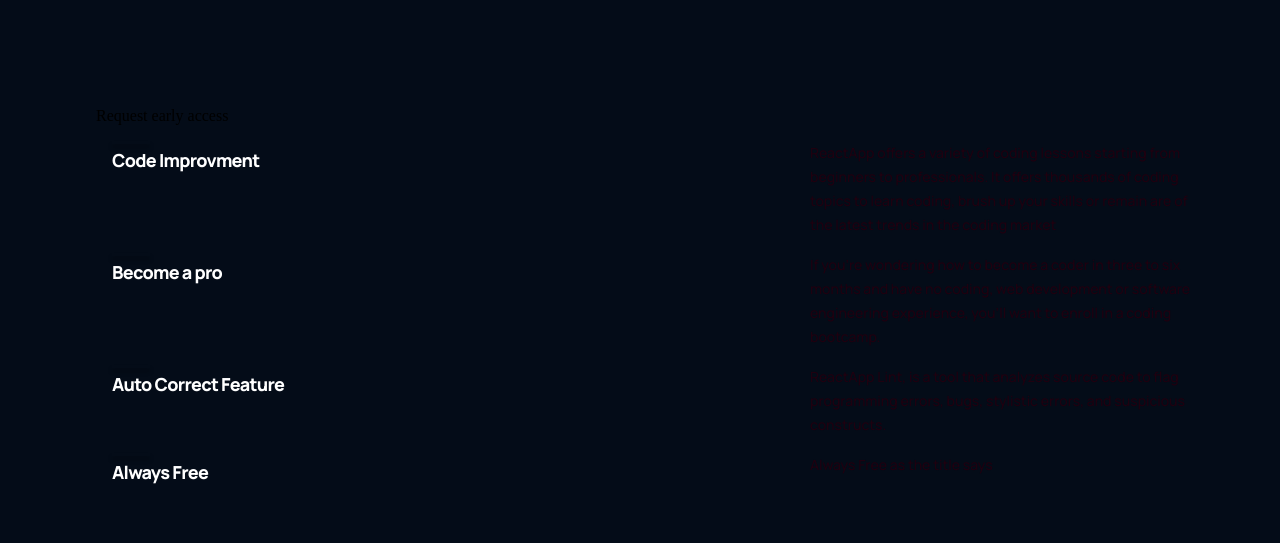
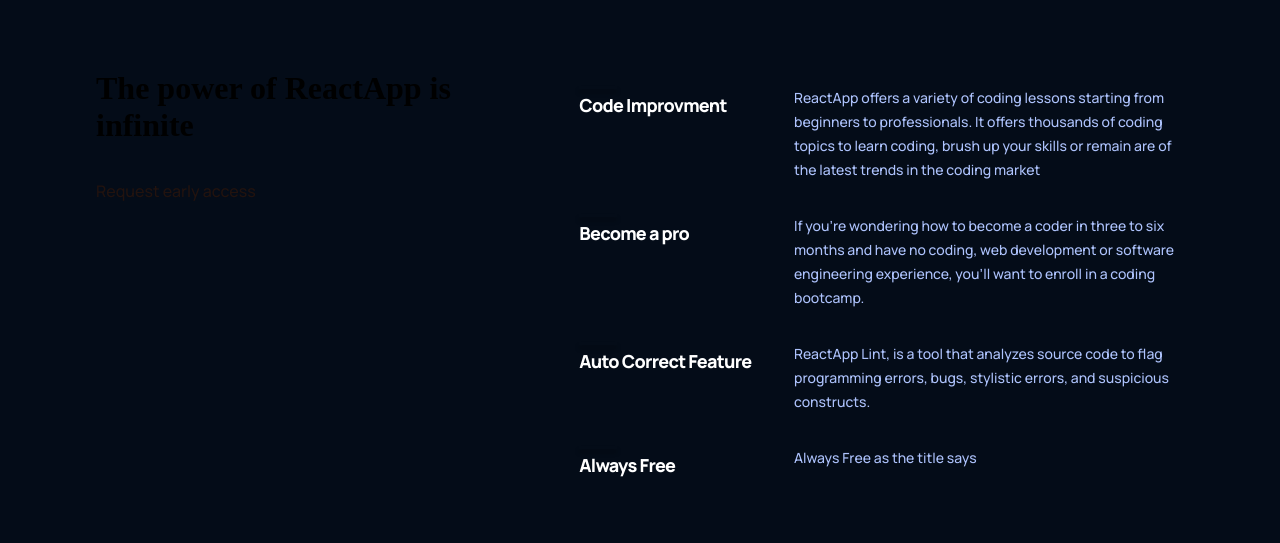
Before and after one commit to Thebks/reactapp, a React (Create React App) app: page / in a window 1280 px wide. Shown: the part 1654-2197 px from the top of the page. Built offline with nearby package versions, Linux system fonts and the light colour scheme.

Commit message:
WIP features

```diff
--- a/src/App.css
+++ b/src/App.css
@@ -41,7 +41,7 @@
     background: var(--gradient--text);
     background-clip: text;
     -webkit-background-clip: text;
-    -webkit-text-fill-color: transparent;
+    /*-webkit-text-fill-color: transparent;*/
 }
 
 .section__padding {
@@ -57,10 +57,7 @@
     animation: scale-up-center 0.4s cubic-bezier(0.390, 0.575, 0.565, 1.000) both;
 }
 
-/*.slide-top {
-    -webkit-animation: slide-top 0.5s cubic-bezier(0.250, 0.460, 0.450, 0.940) both;
-    animation: slide-top 0.5s cubic-bezier(0.250, 0.460, 0.450, 0.940) both;
-} */
+
 
 @-webkit-keyframes slide-top {
     0% {
--- a/src/containers/features/Features.jsx
+++ b/src/containers/features/Features.jsx
@@ -25,10 +25,10 @@
     return (
         <div className='reactapp__features section__padding'>
             <div className='reactapp__features-heading'>
-                <h1 className='gradient__text'> The power of ReactApp is infinite</h1>
+                <h1> The power of ReactApp is infinite</h1>
                 <p>Request early access</p>
             </div>
-            <div className='reactapp_feature-container'>
+            <div className='reactapp__features-container'>
                 {reactAppFeatures.map((item, index) => (
                     <Feature title={item.title} text={item.text} key={item.title + index} />
                 ))}
--- a/src/containers/features/features.css
+++ b/src/containers/features/features.css
@@ -0,0 +1,40 @@
+.reactapp__features {
+    width: 100%;
+    display: flex;
+    justify-content: space-between;
+    flex-direction: row;
+}
+
+.reactapp__features-heading {
+    flex: 1;
+    display: flex;
+    justify-content: flex-start;
+    align-items: flex-start;
+    flex-direction: column;
+    text-align: left;
+    margin-right: 5rem;
+}
+
+reactapp__features-heading h1 {
+    font-size: 36px;
+    line-height: 45px;
+    font-weight: 800;
+    font-family: var(--font-family);
+}
+
+.reactapp__features-heading p {
+    color: var(--color-subtext);
+    font-size: 16px;
+    line-height: 30px;
+    font-weight: 500;
+    font-family: var(--font-family);
+    margin-top: 2rem;
+}
+
+.reactapp__features-container {
+    flex: 1.5;
+    display: flex;
+    justify-content: flex-start;
+    align-items: center;
+    flex-direction: column;
+}
--- a/src/index.css
+++ b/src/index.css
@@ -9,7 +9,7 @@
     --color-bg: #040C18;
     --color-footer: #630835;
     --color-blog: #042c54;
-    --color-text: #1f0110;
+    --color-text: #aec3fd;
     --color-subtext: #22130f;
 
 }
```
